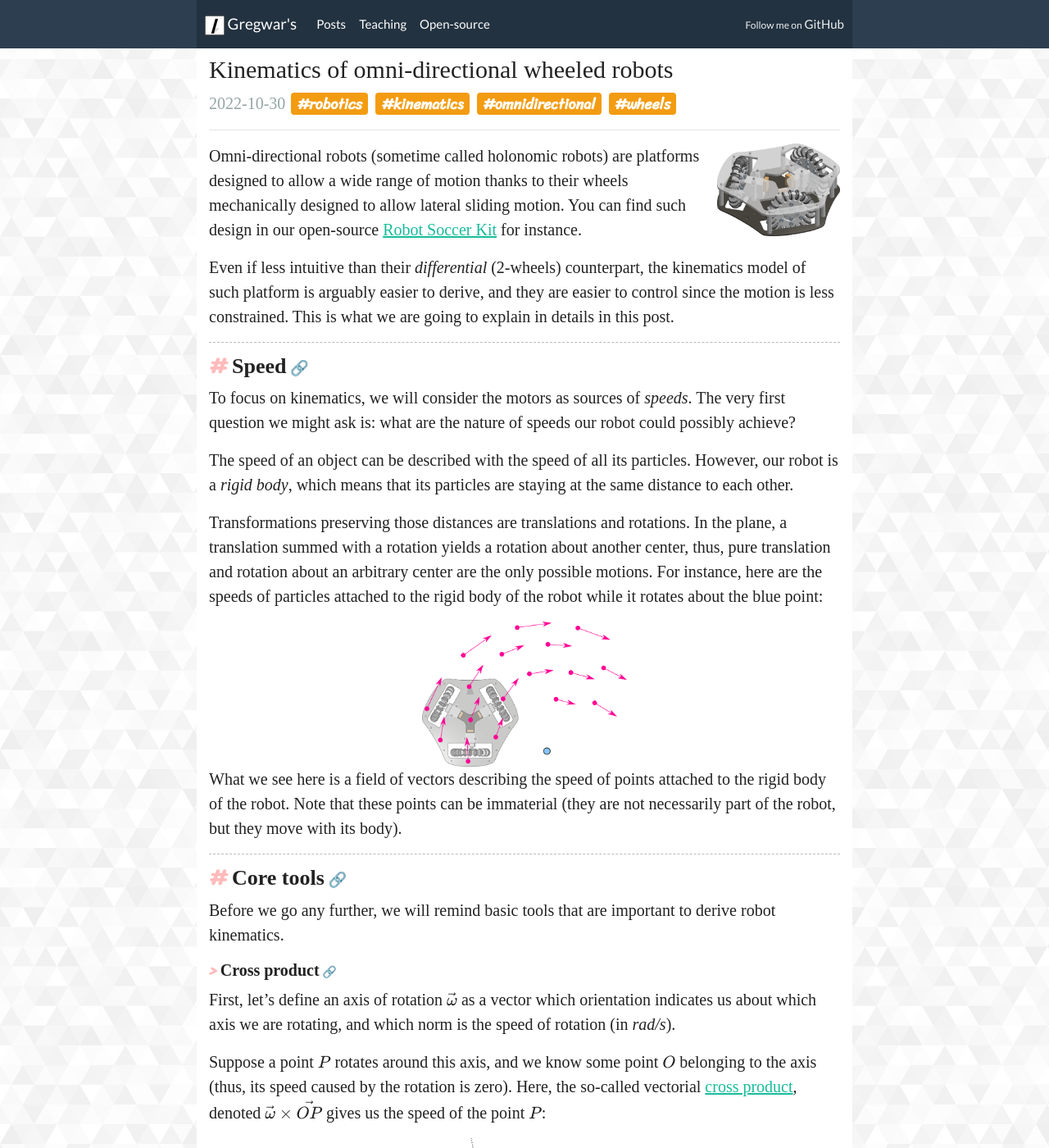
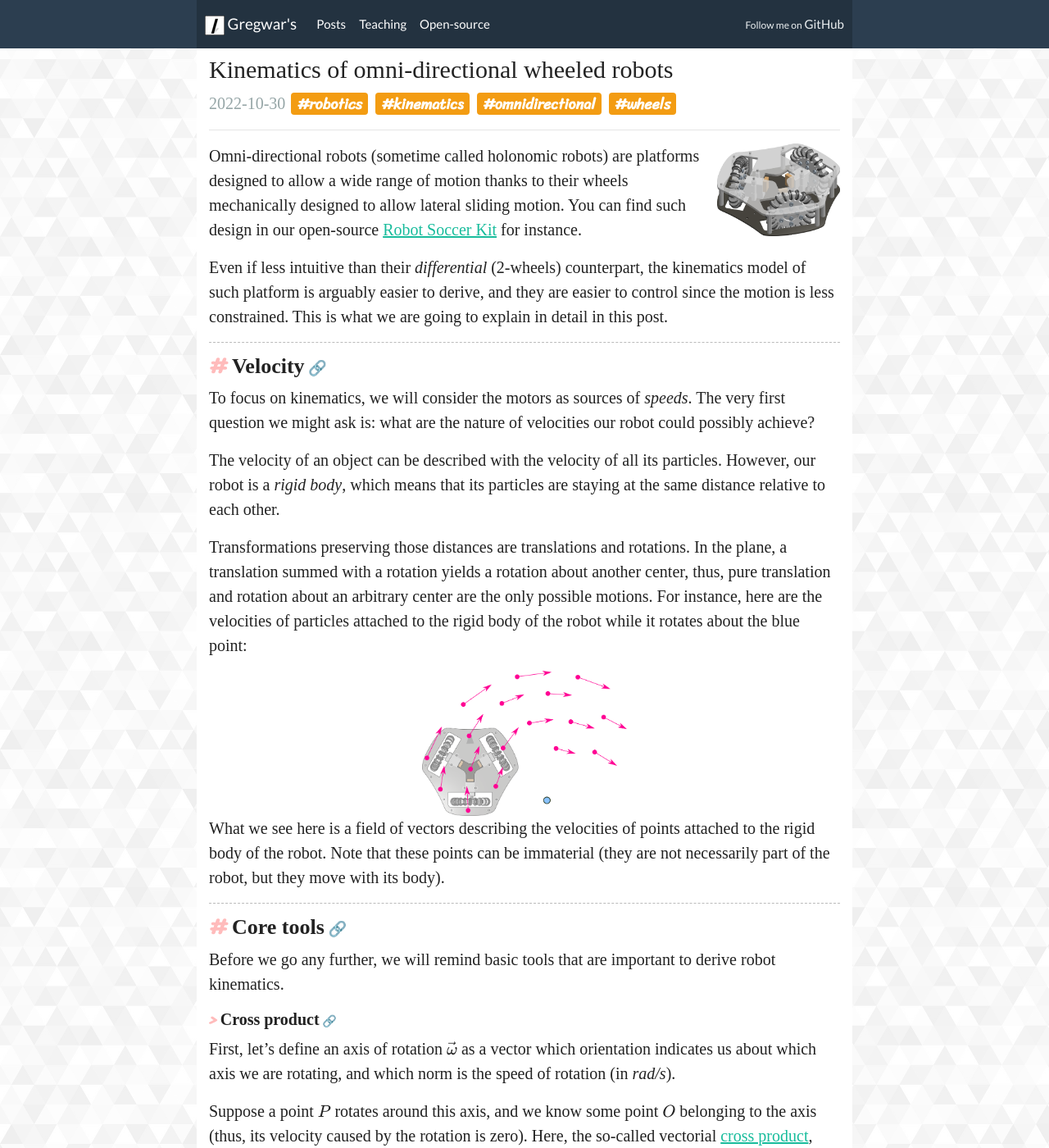
Before and after one commit to Gregwar/gregwar.github.io, a Jekyll site: the page built from _posts/2022-10-30-omnidirectional-wheeled-robots.markdown, in a window 1280 px wide and 1400 px high. Shown: the whole window at 82% size. Built offline with Jekyll 4.4.1, drawn with Linux system fonts in a browser that asks for light colours; some web fonts are replaced; formulas are drawn with MathJax 3; some of the changed text lies outside the part shown.

Commit message:
SC proof reading

```diff
--- a/_posts/2022-10-30-omnidirectional-wheeled-robots.markdown
+++ b/_posts/2022-10-30-omnidirectional-wheeled-robots.markdown
@@ -16,28 +16,28 @@ open-source [Robot Soccer Kit](https://robot-soccer-kit.github.io/) for instance
 
 Even if less intuitive than their *differential* (2-wheels) counterpart, the kinematics model of such platform is
 arguably easier to derive, and they are easier to control since the motion is less constrained. This is what we are
-going to explain in details in this post.
+going to explain in detail in this post.
 
 <!--more-->
 
-# Speed
+# Velocity
 
 To focus on kinematics, we will consider the motors as sources of *speeds*. The very first question
-we might ask is: what are the nature of speeds our robot could possibly achieve?
+we might ask is: what are the nature of velocities our robot could possibly achieve?
 
-The speed of an object can be described with the speed of all its particles. However, our robot is a *rigid body*,
-which means that its particles are staying at the same distance to each other.
+The velocity of an object can be described with the velocity of all its particles. However, our robot is a *rigid body*,
+which means that its particles are staying at the same distance relative to each other.
 
 Transformations preserving those distances are translations and rotations. In the plane, a translation summed with
 a rotation yields a rotation about another center, thus, pure translation and rotation about an arbitrary center
-are the only possible motions. For instance, here are the speeds of particles attached to the rigid body of the
+are the only possible motions. For instance, here are the velocities of particles attached to the rigid body of the
 robot while it rotates about the blue point:
 
 <center>
     <img src="/assets/robotics/holo_field.png" width="250" />
 </center>
 
-What we see here is a field of vectors describing the speed of points attached to the rigid body of the robot.
+What we see here is a field of vectors describing the velocities of points attached to the rigid body of the robot.
 Note that these points can be immaterial (they are not necessarily part of the robot, but they move with its body).
 
 # Core tools
@@ -50,9 +50,9 @@ First, let's define an axis of rotation $$\vec \omega$$ as a vector which orient
 axis we are rotating, and which norm is the speed of rotation (in *rad/s*).
 
 Suppose a point $$P$$ rotates around this axis, and we know some point $$O$$ belonging to the axis (thus, its
-speed caused by the rotation is zero).
+velocity caused by the rotation is zero).
 Here, the so-called vectorial [cross product](https://en.wikipedia.org/wiki/Cross_product), denoted
-$$\vec \omega \times \vec{OP}$$ gives us the speed of the point $$P$$:
+$$\vec \omega \times \vec{OP}$$ gives us the velocity of the point $$P$$:
 
 <center>
     <img src="/assets/robotics/cross.png" width="375" />
@@ -88,7 +88,7 @@ We can show that this operation is distributive over addition.
 
 ## Varignon's formula
 
-If we ow have two points $$P_1$$ and $$P_2$$, we can deduce their speeds $$\vec v_1$$ and $$\vec v_2$$ the same way:
+If we now have two points $$P_1$$ and $$P_2$$, we can deduce their velocities $$\vec v_1$$ and $$\vec v_2$$ the same way:
 
 <center>
     <img src="/assets/robotics/cross2.png" width="375" />
@@ -105,15 +105,15 @@ $$
 \end{array}
 $$
 
-In other words, if we know the speed $$\vec v_1$$ of a particular point $$P_1$$ and the speed of rotation
-$$\vec \omega$$, we can deduce the speed of any other point $$P_2$$ using the relation
-$$\vec v_2 = \vec v_1 + \vec \omega  \vec {P_1 P_2}$$. The whole vector field mentioned before is totally known.
+In other words, if we know the velocity $$\vec v_1$$ of a particular point $$P_1$$ and the speed of rotation
+$$\vec \omega$$, we can deduce the velocity of any other point $$P_2$$ using the relation
+$$\vec v_2 = \vec v_1 + \vec \omega \times \vec {P_1 P_2}$$. The whole vector field mentioned before is totally known.
 In particular, the need of a known point belonging to the rotation axis vanishes.
 
-This equation is sometime refereed to as *Varignon's formula*. This result is a core tool of *twist algebra* which
-is extensively based on this transformation.
+This equation is sometime refereed to as *Varignon's formula*. This result is a core tool of
+[screw theory](https://en.wikipedia.org/wiki/Screw_theory) which is extensively based on this transformation.
 
-You can also notice that this also works for pure translations: since the cross product will be zero, the speed will
+You can also notice that this also works for pure translations: since the cross product will be zero, the velocity will
 be the same for all points.
 
 # Kinematics model
@@ -129,8 +129,8 @@ When we build our robot, we know its geometry, it can be parametrized using the
 Here:
 
 * We chose a reference frame attached to the robot chassis, placed at the center, with the $$x$$ axis
-forward and $$y$$ axis on the left ($$z$$ axis would be upward). Later, when we will give speed targets, we will
-express them in this frame,
+forward and $$y$$ axis on the left ($$z$$ axis would be upward). Later, when we will give a velocity target, we will
+express it in this frame,
 * The points $$R_i$$ are the position of the wheels,
 * The vectors $$\vec n_i$$ are the drive vectors for the wheels. They are oriented toward where the
 wheel is going to turn and drive. Since they are of unit length, they can be parameterized using
@@ -138,7 +138,7 @@ only one number (like an angle with the *x-axis*).
 
 ## Deriving wheel speeds
 
-We'll start with our desired speed, that we will express in the chassis frame:
+We'll start with our desired velocity, that we will express in the chassis frame:
 
 $$
 s =
@@ -147,7 +147,7 @@ s =
 \end{bmatrix}
 $$
 
-In 3D, our goal is to reach the following chassis speed (expressed in the robot frame):
+In 3D, our goal is to reach the following chassis velocity (expressed in the robot frame):
 
 $$
 \begin{matrix}
@@ -164,10 +164,10 @@ v_o =
 \end{matrix}
 $$
 
-With $$v_o$$ being the speed of the robot's origin and $$\omega$$ the robot's rotation speed. The zeros are here
+With $$v_o$$ being the velocity of the robot's origin and $$\omega$$ the robot's rotation speed. The zeros are here
 because we are in 3D (the robot is not moving upward and is not tilting forward or laterally).
 
-Thanks to *Varignon's formula*, we can now express the resulting speed in the wheels:
+Thanks to *Varignon's formula*, we can now express the resulting velocity in the wheels:
 
 $$
 \begin{array}{l}
@@ -184,7 +184,7 @@ $$
 
 Where $$x_i$$ and $$y_i$$ are the coordinates of $$\vec{OR_i}$$ in the robot frame.
 
-We can now compute $$w_i$$, the component of this speed that is in the direction of the wheel, using the dot product
+We can now compute $$w_i$$, the component of this velocity that is in the direction of the wheel, using the dot product
 with its drive vector:
 
 $$
@@ -203,7 +203,7 @@ w_i =
 \end{array}
 $$
 
-We obtain a linear relation between the target (chassis) speed and the linear speed of a wheel.
+We obtain a linear relation between the target (chassis) velocity and the linear speed of a wheel.
 
 Note that $$w_i$$ is linear speed expressed in *m/s*, we still need to divide it with our wheel radius if
 we want a speed expressed in *rad/s*.
@@ -211,7 +211,7 @@ we want a speed expressed in *rad/s*.
 ## Matrix notation
 
 Since everything is linear, we can then express the speed of our wheels as a linear transformation of the
-desired chassis speed:
+desired chassis velocity:
 
 $$
 \underbrace{
@@ -248,7 +248,7 @@ Where $$d$$ is the distance between the wheels and the center of the robot.
 
 ## Direct kinematics
 
-If $$M$$ has a full rank, it can be inverted to deduce the chassis speed from the wheels speed:
+If $$M$$ has a full rank, it can be inverted to deduce the chassis velocity from the wheels speed:
 
 $$
 s = M^{-1} w
@@ -297,7 +297,7 @@ Here is the result for a robot with three wheels dispatched evenly at 120° (lik
 </center>
 </div>
 
-Any point in this new shape is a valid speed in the task space (a speed giving feasible wheel speeds).
+Any point in this new shape is a valid velocity in the task space (a velocity giving feasible wheel speeds).
 If we slice this cube where $$\dot \theta = 0$$, we can visualize what speeds are possible to achieve when no rotation
 is involved (the violet area below):
 
@@ -310,9 +310,9 @@ is involved (the violet area below):
 You can notice that the cube gets here sliced to an hexagon (I personally finds this geometrical detail elegant, but
 it's up to your taste!).
 
-As you can notice, the robot speed capabilities are not the same in all the directions.
-Actually, if you notice that speed limits are reached when the target speed is collinear with a wheel, you can intuite
-this hexagon:
+As you can notice, the robot velocity capabilities are not the same in all the directions.
+Actually, if you notice that velocity limits are reached when the target speed is collinear with a wheel, you can
+intuite this hexagon:
 
 <center>
     <img src="/assets/robotics/holo_limits.png" width="200" />
@@ -321,7 +321,7 @@ this hexagon:
 # See also / references
 
 You can find here a [link to the script](https://github.com/Gregwar/omniwheel-robot-speeds/blob/main/speeds.py)
-I used to produce the above plots of the robot speed feasible regions.
+I used to produce the above plots of the robot feasible velocities regions.
 
 Kinematics, dynamics and parameters identification of omni-directional robots with 3 and 4 wheels was detailed by
 *Oliveira, Hélder P., et al.* (from a RoboCup SSL team) in the following paper:
```
Also changed, not shown: other parts of _posts/2022-10-30-omnidirectional-wheeled-robots.markdown (+3 -1 lines).
